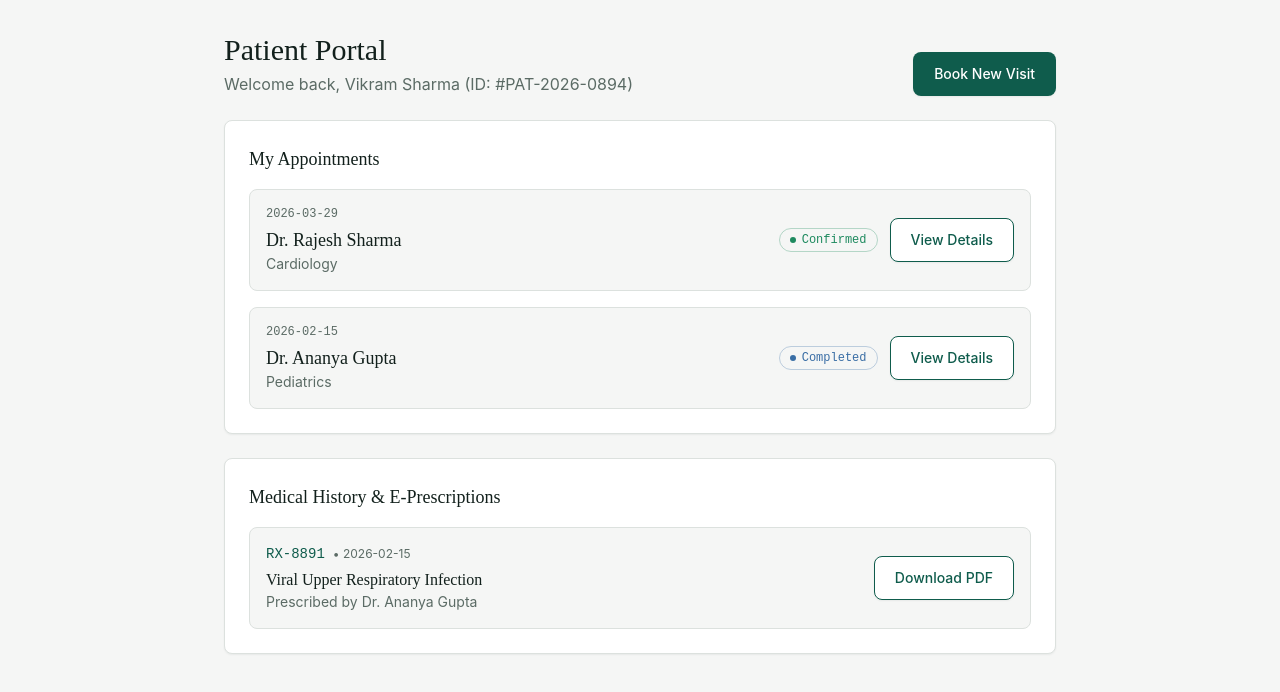
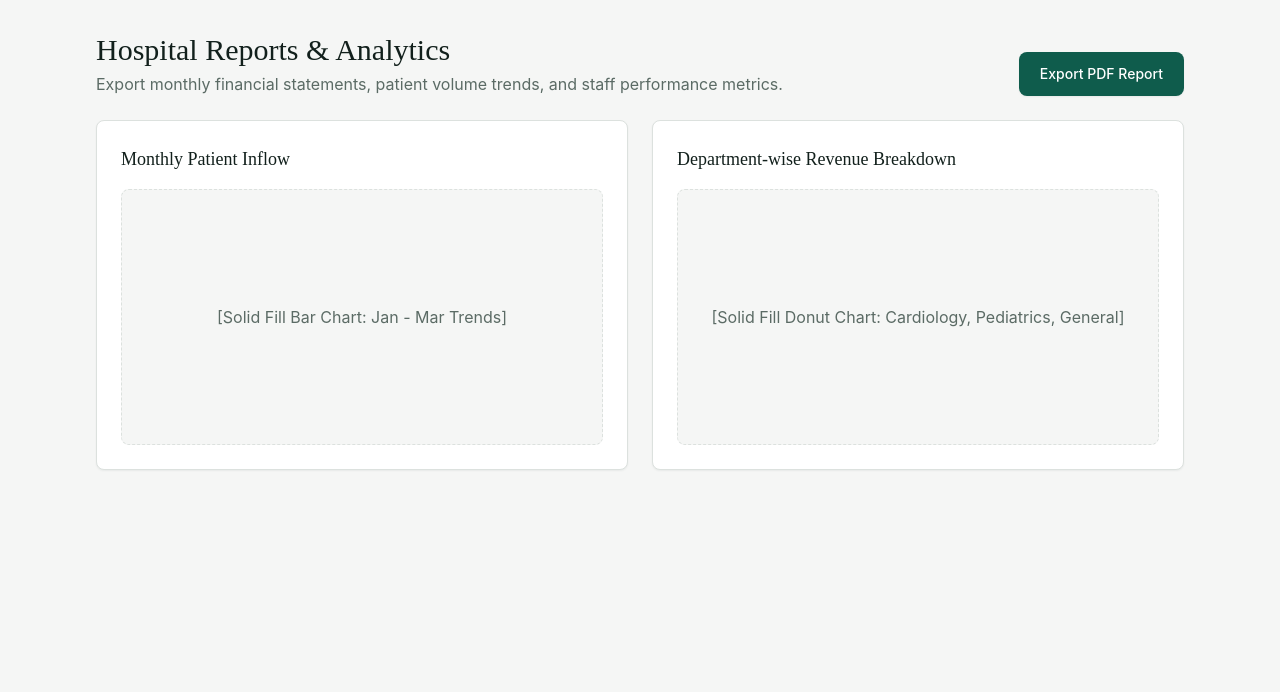
Before and after one commit to aayushmishra321/hospital-management-system_Version1, a React (Vite) app in the folder Frontend/: page / in a window 1280 px wide. Shown: the top 692 px of the page. Built offline with nearby package versions, Linux system fonts and the light colour scheme.

Commit message:
feat(admin): build analytics and report export module

```diff
--- a/Frontend/src/App.tsx
+++ b/Frontend/src/App.tsx
@@ -1,9 +1,9 @@
-import { PatientDashboard } from './pages/PatientDashboard';
+import { AdminReports } from './pages/AdminReports';
 
 export default function App() {
   return (
     <main className="min-h-screen bg-background text-text-primary antialiased">
-      <PatientDashboard />
+      <AdminReports />
     </main>
   );
 }
--- /dev/null
+++ b/Frontend/src/pages/AdminReports.tsx
@@ -0,0 +1,31 @@
+import { Card } from '../components/ui/Card';
+import { Button } from '../components/ui/Button';
+
+export const AdminReports = () => {
+    return (
+        <div className="min-h-screen bg-background p-8 max-w-6xl mx-auto space-y-6">
+            <div className="flex justify-between items-end">
+                <div>
+                    <h1 className="text-3xl font-heading text-text-primary">Hospital Reports & Analytics</h1>
+                    <p className="text-text-secondary font-body mt-1">
+                        Export monthly financial statements, patient volume trends, and staff performance metrics.
+                    </p>
+                </div>
+                <Button variant="primary">Export PDF Report</Button>
+            </div>
+
+            <div className="grid grid-cols-1 md:grid-cols-2 gap-6">
+                <Card title="Monthly Patient Inflow">
+                    <div className="h-64 flex items-center justify-center bg-background border border-dashed border-border rounded-lg text-text-secondary font-body">
+                        [Solid Fill Bar Chart: Jan - Mar Trends]
+                    </div>
+                </Card>
+                <Card title="Department-wise Revenue Breakdown">
+                    <div className="h-64 flex items-center justify-center bg-background border border-dashed border-border rounded-lg text-text-secondary font-body">
+                        [Solid Fill Donut Chart: Cardiology, Pediatrics, General]
+                    </div>
+                </Card>
+            </div>
+        </div>
+    );
+};
```
